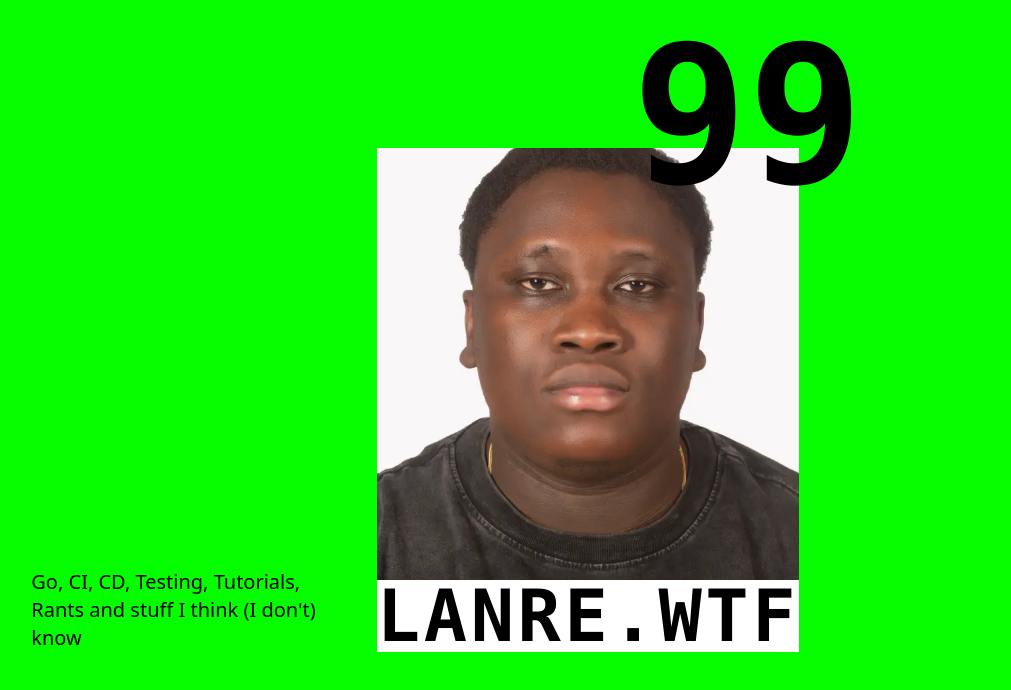
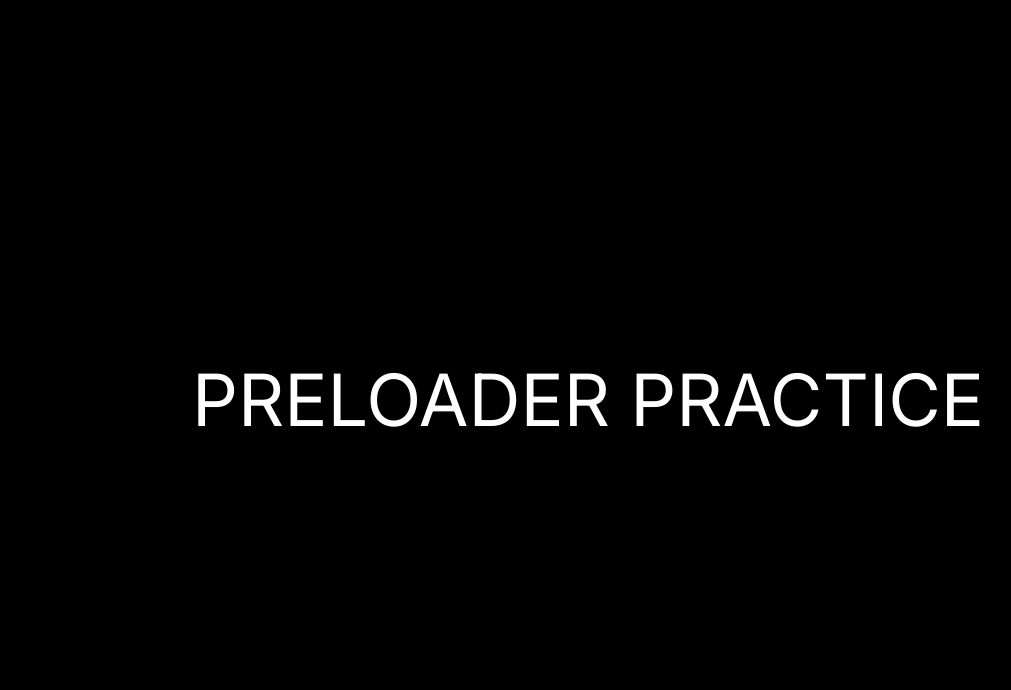
Before and after one commit to Lex043/playground, a Next.js app: page / in a window 1280 px wide. Shown: the top 690 px of the page, without its empty margins (52-1063 px from the left). Built offline with nearby package versions, Linux system fonts and the light colour scheme.

Commit message:
feat: homepage

```diff
--- /dev/null
+++ b/src/app/components/home-page.tsx
@@ -0,0 +1,11 @@
+import React from "react";
+
+export default function HomePage() {
+    return (
+        <div className="flex h-screen flex-col justify-center">
+            <h1 className="text-center text-7xl text-white">
+                PRELOADER PRACTICE
+            </h1>
+        </div>
+    );
+}
--- a/src/app/components/lanre-preloader.tsx
+++ b/src/app/components/lanre-preloader.tsx
@@ -1,18 +1,56 @@
 "use client";
 
-import React from "react";
+import React, { useEffect, useState } from "react";
 import Image from "next/image";
 import { motion } from "framer-motion";
 
 export default function LanrePreloader() {
+    const [number, setNumber] = useState<number>(20);
+    const [isFadedOut, setIsFadedOut] = useState(false);
+    const targetNumbers = [20, 30, 40, 50, 60, 70, 80, 90, 99];
+
+    useEffect(() => {
+        let index = 0;
+        const interval = setInterval(() => {
+            if (index < targetNumbers.length) {
+                setNumber(targetNumbers[index]);
+                index++;
+            } else {
+                clearInterval(interval);
+                setTimeout(() => setIsFadedOut(true), 500);
+            }
+        }, 300);
+        return () => clearInterval(interval);
+    }, []);
+
     return (
-        <section className="fixed left-0 top-0 h-full w-full overflow-hidden bg-[#05ff00]">
+        <motion.section
+            initial={{
+                clipPath: "inset(0 0 0 0)", // Start from bottom (circle size 0)
+            }}
+            animate={{
+                clipPath: isFadedOut ? "inset(0 0 100% 0)" : "inset(0 0 0 0)", // Expand the circle upwards
+            }}
+            transition={{
+                duration: 1.5,
+                ease: "easeInOut",
+            }}
+            className="fixed left-0 top-0 h-full w-full overflow-hidden bg-[#05ff00]"
+        >
             <div className="mx-auto flex h-full w-full max-w-[40rem] flex-col items-center justify-center px-10 font-mono text-black md:max-w-full">
                 <motion.section className="relative">
                     <motion.div
-                        initial={{ clipPath: "inset(0 0 100% 0)" }} // Hidden initially
-                        animate={{ clipPath: "inset(0 0 0 0)" }} // Fully revealed
-                        transition={{ duration: 1.5, ease: "easeOut" }}
+                        initial={{ clipPath: "inset(0 0 100% 0)" }}
+                        animate={{
+                            clipPath: isFadedOut
+                                ? "inset(0 0 100% 0)"
+                                : "inset(0 0 0 0)",
+                        }}
+                        transition={{
+                            duration: 1.5,
+                            ease: "easeOut",
+                            delay: isFadedOut ? 1.9 : 0,
+                        }}
                         className="relative z-20 h-[27rem] w-full overflow-hidden"
                     >
                         <Image
@@ -30,16 +68,16 @@ export default function LanrePreloader() {
                                 opacity: 0,
                             }}
                             animate={{
-                                opacity: 1,
+                                opacity: isFadedOut ? 0 : 1,
                             }}
                             transition={{
-                                duration: 0.5,
+                                duration: 1,
                                 ease: "easeOut",
-                                delay: 0.5,
+                                delay: isFadedOut ? 1.7 : 0.5,
                             }}
                             className="absolute -right-16 -top-44 z-30 text-[12rem] font-bold"
                         >
-                            99
+                            {number}
                         </motion.p>
                     </motion.div>
 
@@ -48,16 +86,17 @@ export default function LanrePreloader() {
                             initial={{
                                 opacity: 0,
                                 y: "-100%",
-                                backgroundColor: "green",
+                                backgroundColor: "white",
                             }}
                             animate={{
-                                opacity: 1,
-                                y: 0,
-                                backgroundColor: "white",
+                                opacity: isFadedOut ? 0 : 1,
+                                y: isFadedOut ? "-100%" : 0,
+                                backgroundColor: isFadedOut ? "white" : "",
                             }}
                             transition={{
                                 duration: 0.5,
                                 ease: "easeOut",
+                                delay: isFadedOut ? 1.5 : 0.5,
                             }}
                             className="z-10 overflow-hidden bg-white"
                         >
@@ -67,13 +106,13 @@ export default function LanrePreloader() {
                                     y: "-100%",
                                 }}
                                 animate={{
-                                    opacity: 1,
-                                    y: 0,
+                                    opacity: isFadedOut ? 0 : 1,
+                                    y: isFadedOut ? "-100%" : 0,
                                 }}
                                 transition={{
                                     duration: 1,
                                     ease: "easeOut",
-                                    delay: 0.5,
+                                    delay: isFadedOut ? 1 : 0.5,
                                 }}
                                 className="text-center text-7xl font-bold uppercase tracking-wider"
                             >
@@ -84,7 +123,10 @@ export default function LanrePreloader() {
                     <motion.div className="absolute bottom-0 right-[30rem] w-[18rem]">
                         <motion.p
                             initial={{ opacity: 0, y: "100%" }}
-                            animate={{ opacity: 1, y: 0 }}
+                            animate={{
+                                opacity: isFadedOut ? 0 : 1,
+                                y: isFadedOut ? "100%" : 0,
+                            }}
                             transition={{
                                 duration: 1,
                                 ease: "easeOut",
@@ -98,6 +140,6 @@ export default function LanrePreloader() {
                     </motion.div>
                 </motion.section>
             </div>
-        </section>
+        </motion.section>
     );
 }
--- a/src/app/page.tsx
+++ b/src/app/page.tsx
@@ -1,10 +1,12 @@
-import React from 'react';
-import LanrePreloader from './components/lanre-preloader';
+import React from "react";
+import LanrePreloader from "./components/lanre-preloader";
+import HomePage from "./components/home-page";
 
 export default function Home() {
     return (
-        <section>
+        <section className="h-screen bg-black">
             <LanrePreloader />
+            <HomePage />
         </section>
     );
 }
```
